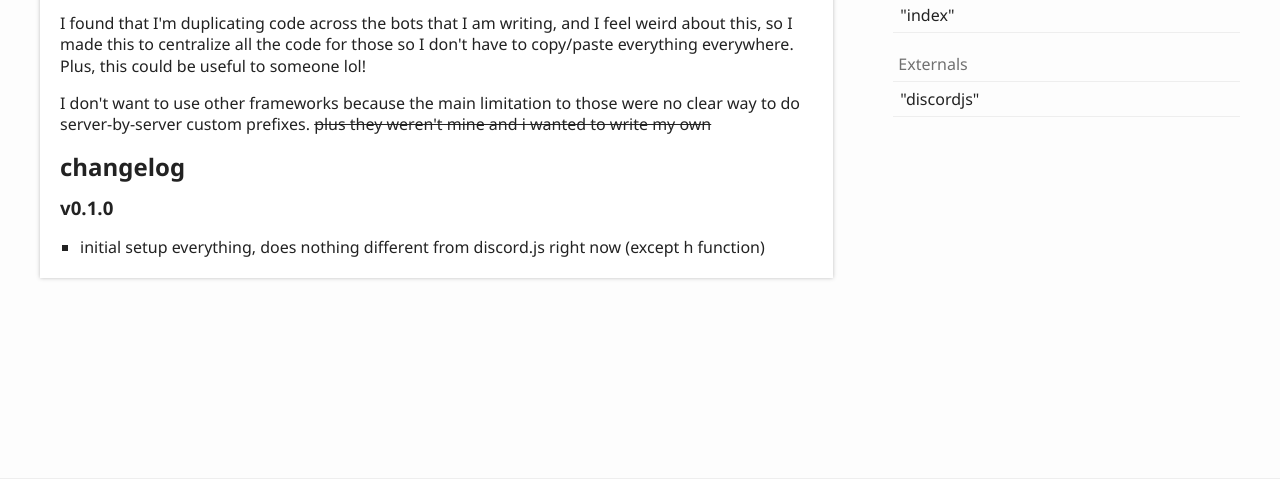
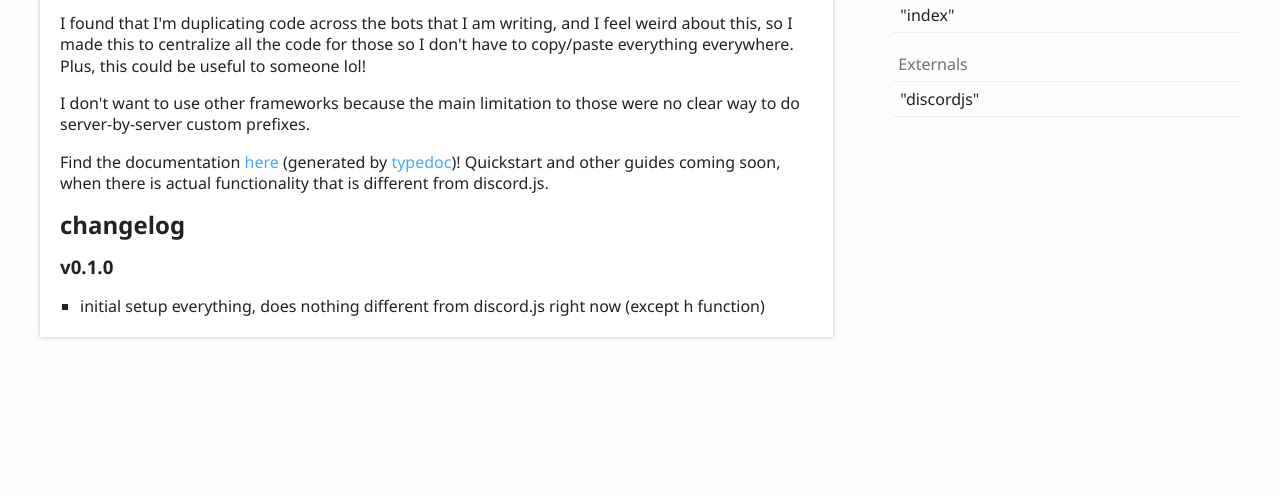
Before and after one commit to autumnblazey/bot-framework, a plain HTML site: page master/index.html in a window 1280 px wide. Shown: the part 282-778 px from the top of the page. Drawn offline with Linux system fonts and the light colour scheme.

Commit message:
Deploying to gh-pages from  @ 636f4b59605dcd68fd5e286f15a9202c548cc0ac 🚀

```diff
--- a/master/index.html
+++ b/master/index.html
@@ -69,7 +69,8 @@
 				</a>
 				<p>Personal framework for discord bots, using <a href="https://discord.js.org/">discord.js</a></p>
 				<p>I found that I&#39;m duplicating code across the bots that I am writing, and I feel weird about this, so I made this to centralize all the code for those so I don&#39;t have to copy/paste everything everywhere. Plus, this could be useful to someone lol!</p>
-				<p>I don&#39;t want to use other frameworks because the main limitation to those were no clear way to do server-by-server custom prefixes. <del>plus they weren&#39;t mine and i wanted to write my own</del></p>
+				<p>I don&#39;t want to use other frameworks because the main limitation to those were no clear way to do server-by-server custom prefixes.</p>
+				<p>Find the documentation <a href="https://pcelestia.github.io/bot-framework/master/">here</a> (generated by <a href="https://typedoc.org/">typedoc</a>)! Quickstart and other guides coming soon, when there is actual functionality that is different from discord.js.</p>
 				<a href="#changelog" id="changelog" style="color: inherit; text-decoration: none;">
 					<h2>changelog</h2>
 				</a>
@@ -79,6 +80,8 @@
 				<ul>
 					<li>initial setup everything, does nothing different from discord.js right now (except h function)</li>
 				</ul>
+				<!-- TODO do this when it becomes available -->
+				<!-- [latestdocs]: https://pcelestia.github.io/bot-framework/master/ -->
 			</div>
 		</div>
 		<div class="col-4 col-menu menu-sticky-wrap menu-highlight">
```
Also changed, not shown: master/modules/_index_.html (+1 -1 lines).
